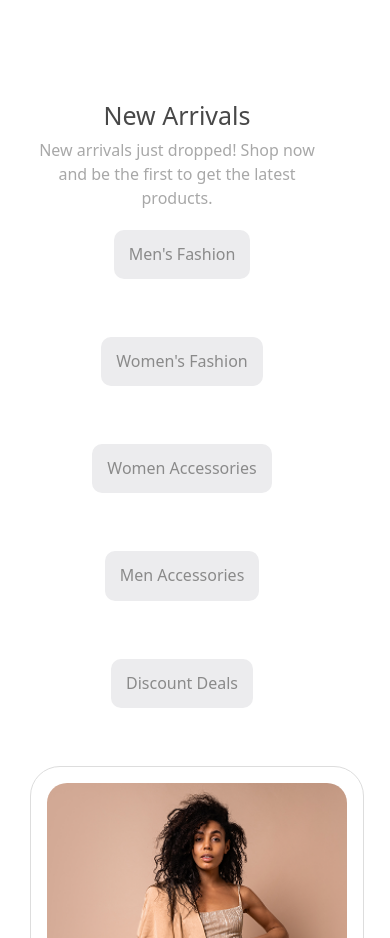
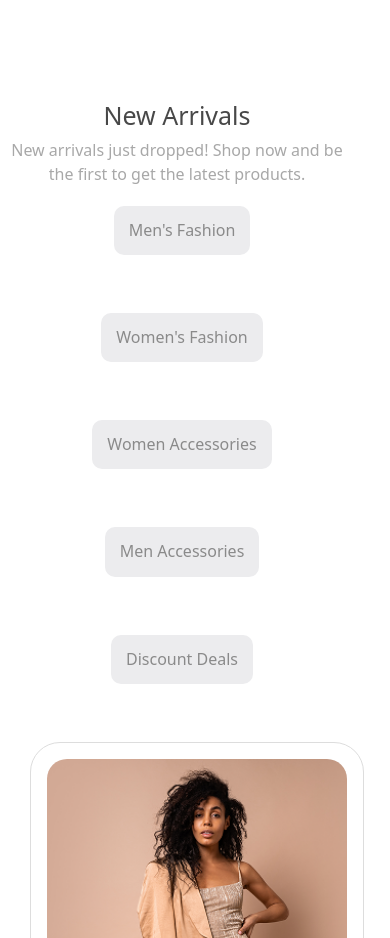
Before and after one commit to abdulrehmangull495/Arecom, a React (Vite) app: page / in a window 390 px wide. Shown: the part 2740-3678 px from the top of the page. Built offline with nearby package versions, Linux system fonts and the light colour scheme.

Commit message:
update cards

```diff
--- a/src/components/Home.css
+++ b/src/components/Home.css
@@ -747,7 +747,7 @@
   }
   .justdropped{
     color: rgb(168, 168, 168);
-    max-width: 300px;
+    max-width: 800px;
     width: 100%;
     font-size: 16px;
     font-weight: 500;
@@ -1286,9 +1286,9 @@
   .newarrival {
     color: rgb(72, 72, 72, 100);
   }
-  .Fresh {
+  .justdropped {
     color: rgb(168, 168, 168);
-    max-width: 550px;
+    max-width: 400px;
     width: 100%;
     font-size: 16px;
     font-weight: 500;
```
